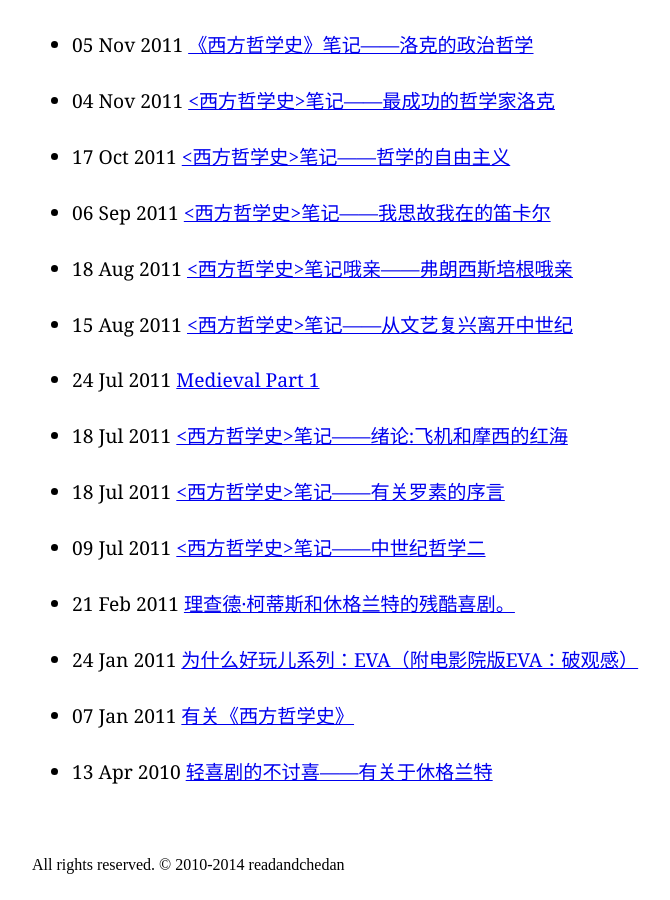
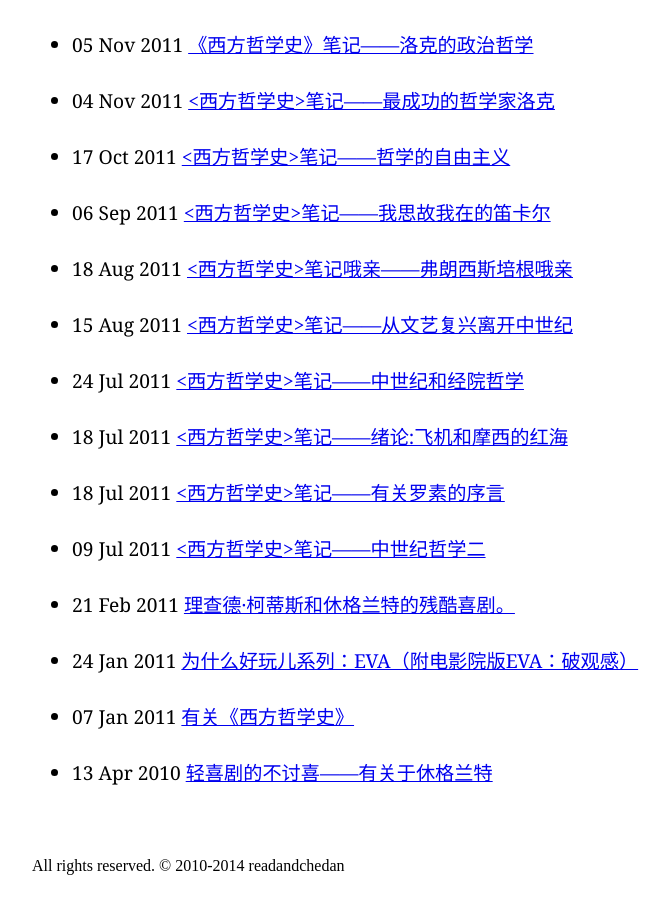
Before and after one commit to readandchedan/readandchedan.github.io, a Jekyll site: the page built from index.html, in a window 1280 px wide and 900 px high, scrolled down 6070 px. Shown: the whole window, without its empty margins (288-958 px from the left). Built offline with Jekyll 4.4.1, drawn with Linux system fonts in a browser that asks for light colours; some of the changed lines change nothing that is shown.

Commit message:
New post for 2014-03-27 21:39:47.449428

```diff
--- a/_posts/2011-07-24-medieval-part-1.md
+++ b/_posts/2011-07-24-medieval-part-1.md
@@ -1,9 +1,9 @@
- ---
- layout: default
- title: <西方哲学史>笔记——中世纪和经院哲学
- ---
+---
+layout: default
+title: <西方哲学史>笔记——中世纪和经院哲学
+---
 
- 个人来说，这段是写起来比较不愿意下笔的部分。原因一方面是这段时间哲学和神学是彼此不分的，单纯的哲学家并不多；其次则是作为哲学家角度的罗素对经院哲学非常不欣赏，而且从他的个人角度认为宗教是阻碍社会进步的：这个世界需要的是勇气，乐观，进步，自由和思考，而不是充满了对来世的渴望和对充满罪恶的此生的苛责。从罗素的观点来说，一切的宗教的原动力都是恐惧，信徒们恐惧于这个世界的空虚和无助，于是他们需要一个老大哥一样的任务在背后看着自己，保护自己，给自己力量。教徒们按照老大哥的旨意形式，同时对老大哥保持尊敬（甚至崇拜）。这种近乎唯唯诺诺的态度对这个世界到底有什么样的作用，从经院哲学和中世纪的黑暗历史大概也能看出一些端倪。
+个人来说，这段是写起来比较不愿意下笔的部分。原因一方面是这段时间哲学和神学是彼此不分的，单纯的哲学家并不多；其次则是作为哲学家角度的罗素对经院哲非常不欣赏，而且从他的个人角度认为宗教是阻碍社会进步的：这个世界需要的是勇气，乐观，进步，自由和思考，而不是充满了对来世的渴望和对充满罪恶的此生苛责。从罗素的观点来说，一切的宗教的原动力都是恐惧，信徒们恐惧于这个世界的空虚和无助，于是他们需要一个老大哥一样的任务在背后看着自己，保护自己，自己力量。教徒们按照老大哥的旨意形式，同时对老大哥保持尊敬（甚至崇拜）。这种近乎唯唯诺诺的态度对这个世界到底有什么样的作用，从经院哲学和中世纪的黑暗历史大概也能看出一些端倪。
 
 虽然从我个人的角度来说，并不一定认为宗教都是以恐惧作为借口，但是不管从我接触过的宗教来说，还是从非直接渠道获得的知识来说，我觉得宗教最大的意义至今为止仍然是作为一种约束认得行为，而不是其他什么东西。至于宗教所宣传的理论，从理智上说我很难对其做出相信：他们其中的每一个都认为自己所提出的是终极的真理，但是他们彼此又是非常矛盾的；我个人而言在过去的十多年里和天主教，新教的各种流派都有一定接触，而且也看过各种版本的圣经。从信仰的角度来说我是完全不纯的，但是从读经的时间来说，纵然相比教徒朋友，我也绝对不是最少的那个。
 
```
Also changed, not shown: 1 other file.
